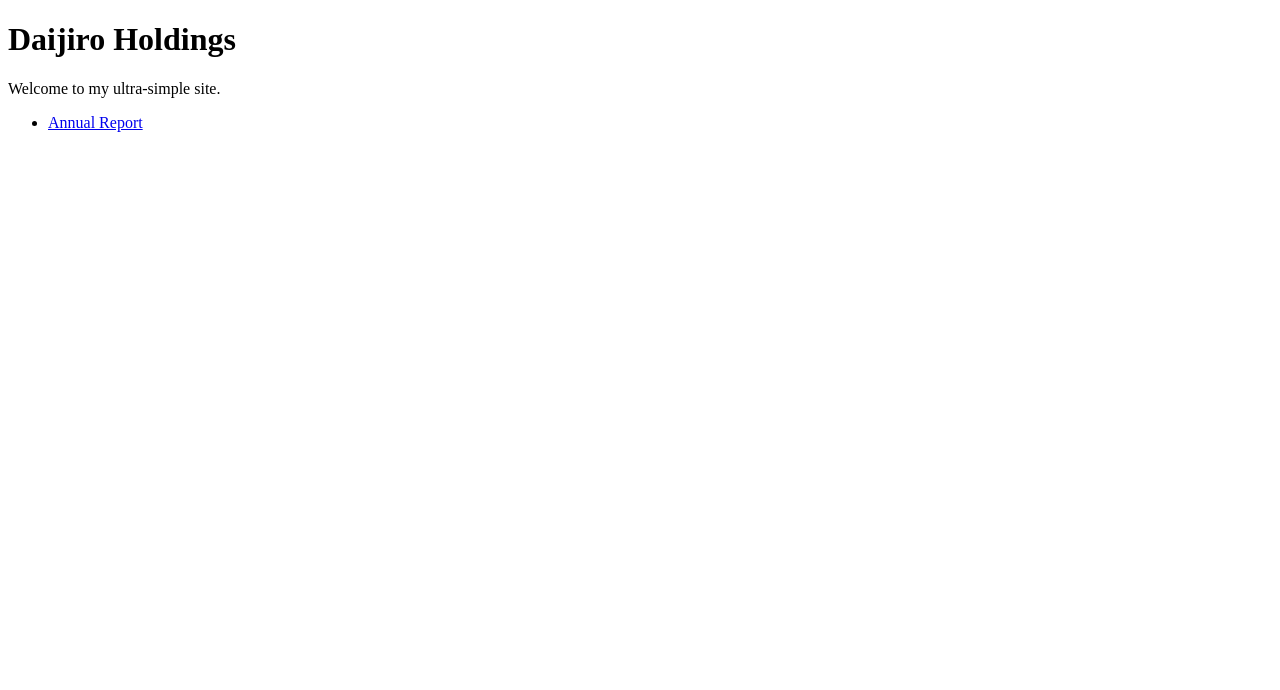
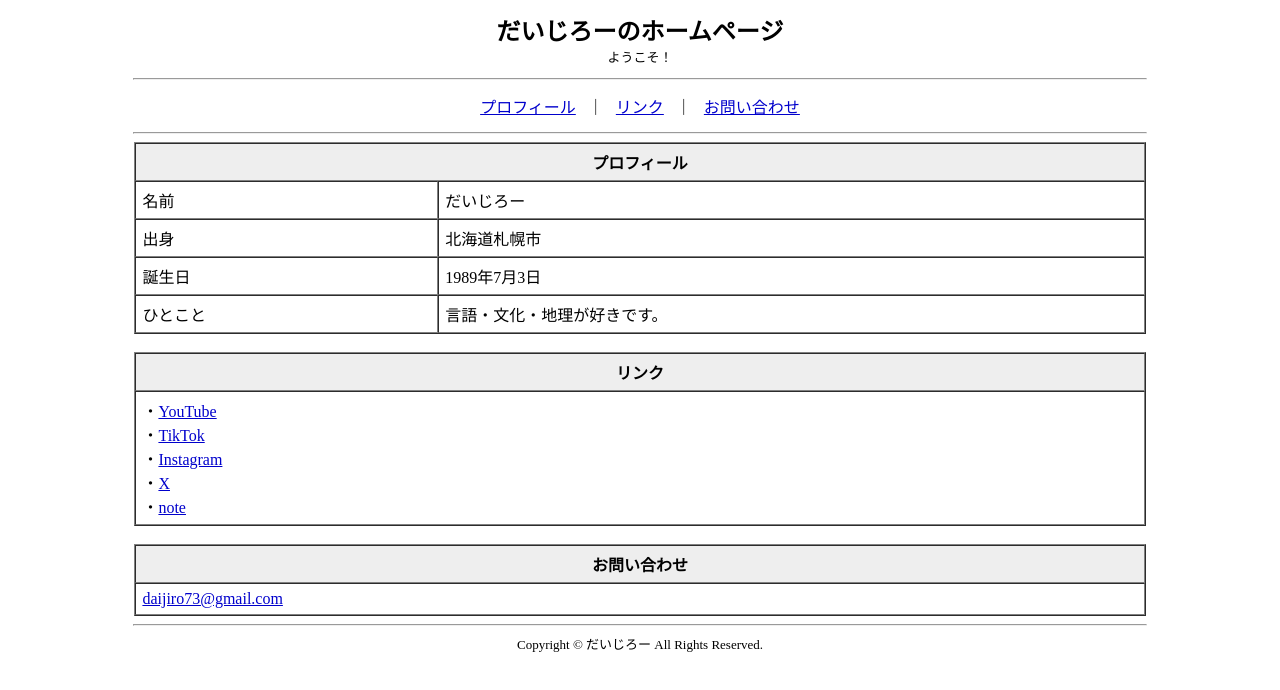
Before and after one commit to Hatsuon123/Daijiro, a plain HTML site: page index.html in a window 1280 px wide. Drawn offline with Linux system fonts and the light colour scheme.

Commit message:
Replace placeholder page with lightweight self-introduction page (#1)
* Turn index.html into a lightweight self-introduction page

Retro table-based layout with no CSS, JavaScript or images, so the
page stays tiny and loads instantly. Profile fields are placeholders
to be filled in.

Co-Authored-By: Claude Opus 5.5 <noreply@anthropic.com>
Claude-Session: https://claude.ai/code/session_01QWuYMhkKEmhqDBR7Eoz66J

* Fill in profile and remove favorites section

Co-Authored-By: Claude Opus 5.5 <noreply@anthropic.com>
Claude-Session: https://claude.ai/code/session_01QWuYMhkKEmhqDBR7Eoz66J

* Remove news section and add social media links

Link targets are placeholders until the account URLs are provided.

Co-Authored-By: Claude Opus 5.5 <noreply@anthropic.com>
Claude-Session: https://claude.ai/code/session_01QWuYMhkKEmhqDBR7Eoz66J

* Fill in social media link URLs

Co-Authored-By: Claude Opus 5.5 <noreply@anthropic.com>
Claude-Session: https://claude.ai/code/session_01QWuYMhkKEmhqDBR7Eoz66J

* Remove GitHub link

Co-Authored-By: Claude Opus 5.5 <noreply@anthropic.com>
Claude-Session: https://claude.ai/code/session_01QWuYMhkKEmhqDBR7Eoz66J

* Add contact email section

Co-Authored-By: Claude Opus 5.5 <noreply@anthropic.com>
Claude-Session: https://claude.ai/code/session_01QWuYMhkKEmhqDBR7Eoz66J

---------

Co-authored-by: Claude <noreply@anthropic.com>

```diff
--- a/index.html
+++ b/index.html
@@ -1,13 +1,68 @@
 <!DOCTYPE html>
-<html>
-  <head>
-    <title>Daijiro Inc.</title>
-  </head>
-  <body>
-    <h1>Daijiro Holdings</h1>
-    <p>Welcome to my ultra-simple site.</p>
-    <ul>
-      <li><a href="https://example.com/report.pdf">Annual Report</a></li>
-    </ul>
-  </body>
+<html lang="ja">
+<head>
+<meta charset="utf-8">
+<meta name="viewport" content="width=device-width">
+<title>だいじろーのホームページ</title>
+</head>
+<body bgcolor="#ffffff" text="#000000" link="#0000cc" vlink="#663399">
+<center>
+
+<table border="0" cellpadding="4" cellspacing="0">
+<tr><td align="center">
+<font size="5"><b>だいじろーのホームページ</b></font><br>
+<font size="2">ようこそ！</font>
+</td></tr>
+</table>
+
+<hr width="80%">
+
+<table border="0" cellpadding="6" cellspacing="0">
+<tr>
+<td><a href="#profile">プロフィール</a></td>
+<td>｜</td>
+<td><a href="#link">リンク</a></td>
+<td>｜</td>
+<td><a href="#contact">お問い合わせ</a></td>
+</tr>
+</table>
+
+<hr width="80%">
+
+<a name="profile"></a>
+<table border="1" cellpadding="6" cellspacing="0" width="80%">
+<tr><th colspan="2" bgcolor="#eeeeee">プロフィール</th></tr>
+<tr><td width="30%">名前</td><td>だいじろー</td></tr>
+<tr><td>出身</td><td>北海道札幌市</td></tr>
+<tr><td>誕生日</td><td>1989年7月3日</td></tr>
+<tr><td>ひとこと</td><td>言語・文化・地理が好きです。</td></tr>
+</table>
+<br>
+
+<a name="link"></a>
+<table border="1" cellpadding="6" cellspacing="0" width="80%">
+<tr><th bgcolor="#eeeeee">リンク</th></tr>
+<tr><td>
+・<a href="https://www.youtube.com/@daijirojp">YouTube</a><br>
+・<a href="https://www.tiktok.com/@db_daijiro">TikTok</a><br>
+・<a href="https://www.instagram.com/db_daijiro/">Instagram</a><br>
+・<a href="https://x.com/DB_Daijiro">X</a><br>
+・<a href="https://note.com/daijirojp/">note</a>
+</td></tr>
+</table>
+<br>
+
+<a name="contact"></a>
+<table border="1" cellpadding="6" cellspacing="0" width="80%">
+<tr><th bgcolor="#eeeeee">お問い合わせ</th></tr>
+<tr><td>
+<a href="mailto:daijiro73@gmail.com">daijiro73@gmail.com</a>
+</td></tr>
+</table>
+
+<hr width="80%">
+<font size="2">Copyright &copy; だいじろー All Rights Reserved.</font>
+
+</center>
+</body>
 </html>
```
